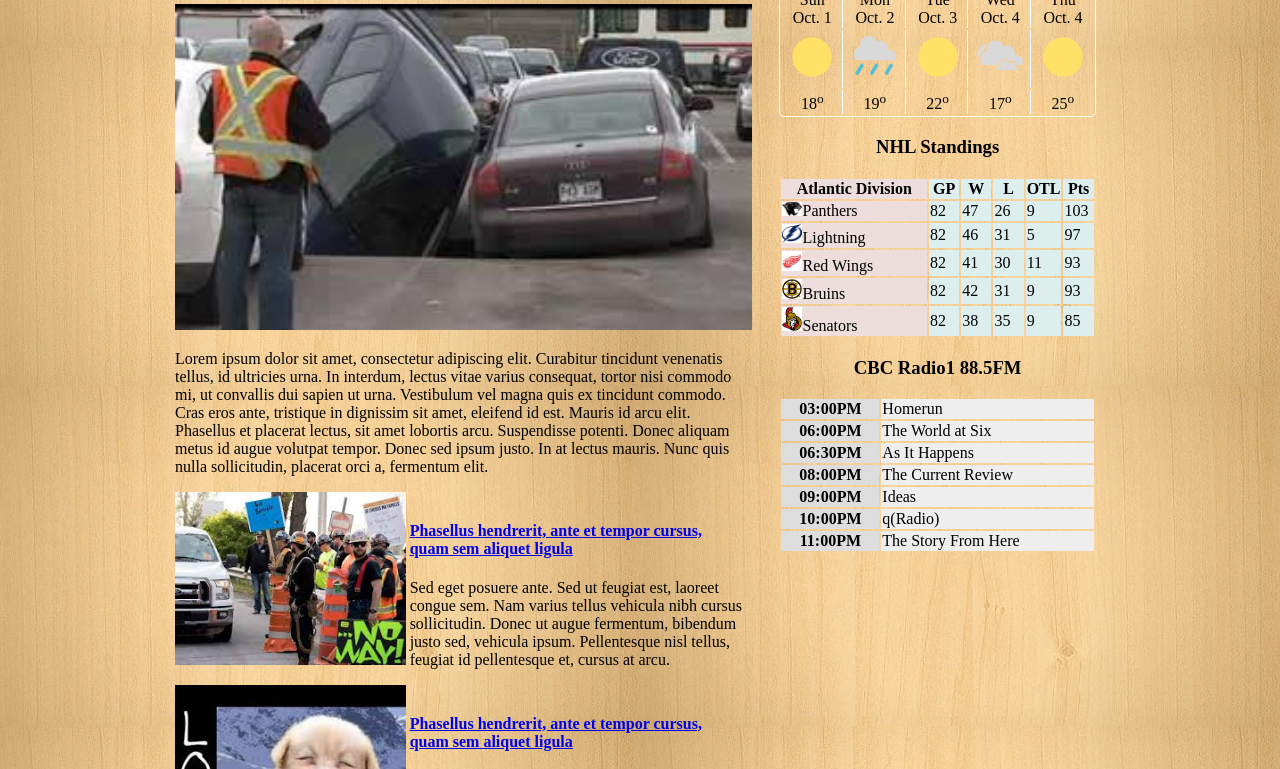
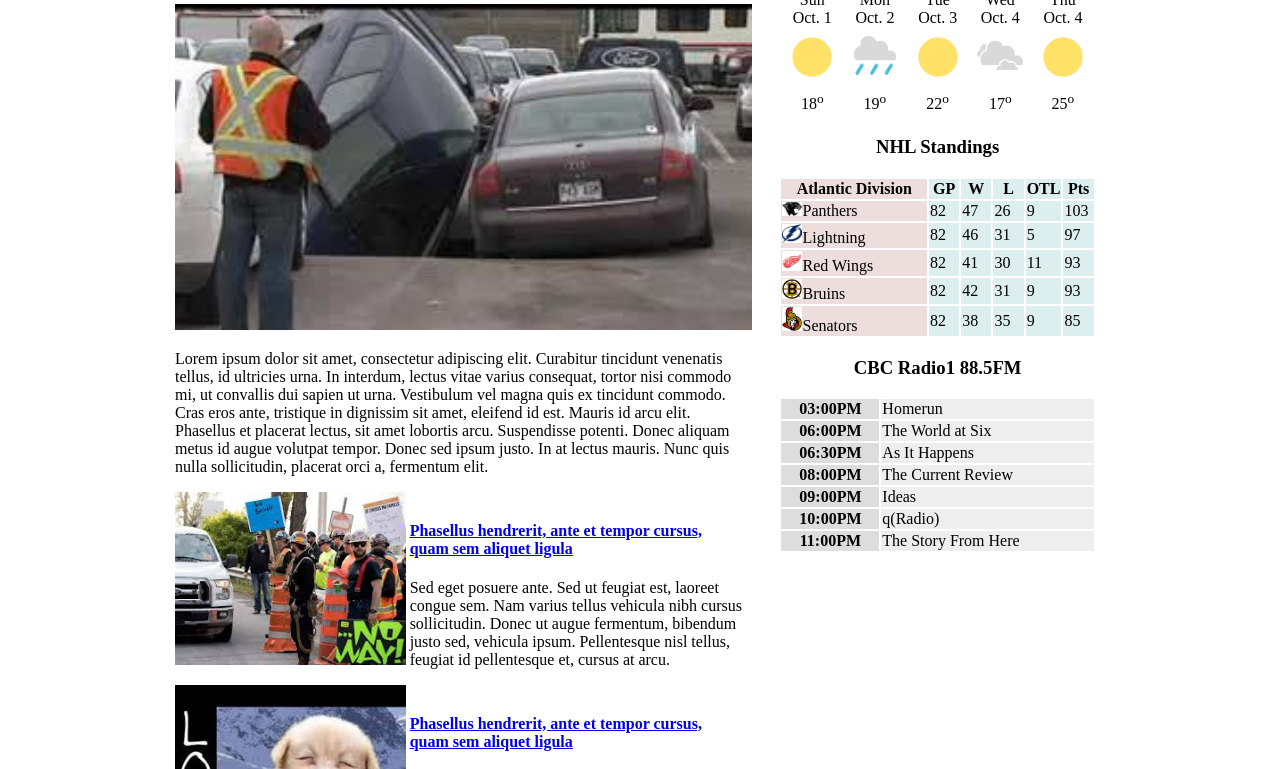
Before and after one commit to tpham20908/HTML_Project, a plain HTML site: page index.html in a window 1280 px wide. Shown: the part 294-1063 px from the top of the page. Drawn offline with Linux system fonts and the light colour scheme.

Commit message:
13th - remove background image

```diff
--- a/styles/about.css
+++ b/styles/about.css
@@ -8,7 +8,6 @@
 body {
   width: 930px;
   margin: 12px auto;
-  background-image: url("../images/background.jpg");
 }
 
 .topHeader {
--- a/styles/breaking_news.css
+++ b/styles/breaking_news.css
@@ -8,7 +8,6 @@
 body {
   width: 930px;
   margin: 12px auto;
-  background-color: white;  /* not quite /url("../images/background.jpg"); */
 }
 
 .topHeader {
--- a/styles/contact.css
+++ b/styles/contact.css
@@ -8,7 +8,6 @@
 body {
   width: 930px;
   margin: 12px auto;
-  background-image: url("../images/background.jpg");
 }
 
 .topHeader {
--- a/styles/events.css
+++ b/styles/events.css
@@ -8,7 +8,6 @@
 body {
   width: 930px;
   margin: 12px auto;
-  background-image: url("../images/background.jpg");
 }
 
 .topHeader {
--- a/styles/index.css
+++ b/styles/index.css
@@ -8,7 +8,6 @@
 body {
   width: 930px;
   margin: 12px auto;
-  background-image: url("../images/background.jpg");
 }
 
 .topHeader {
```
